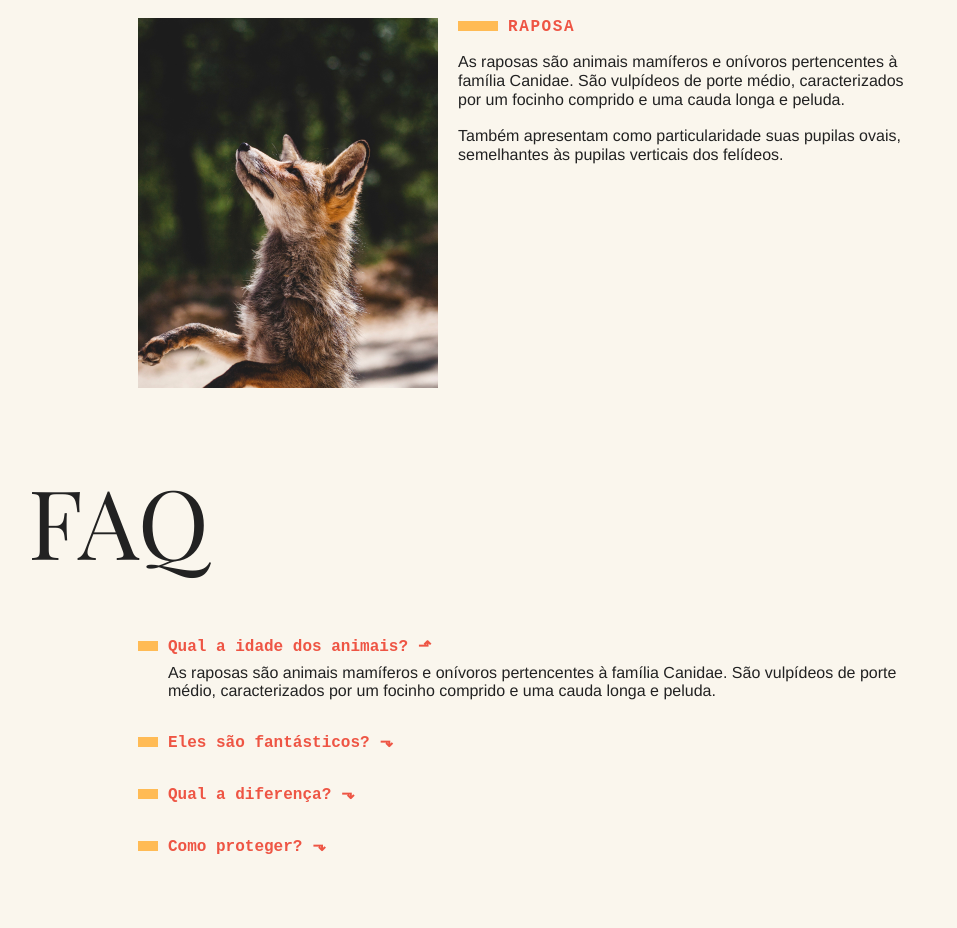
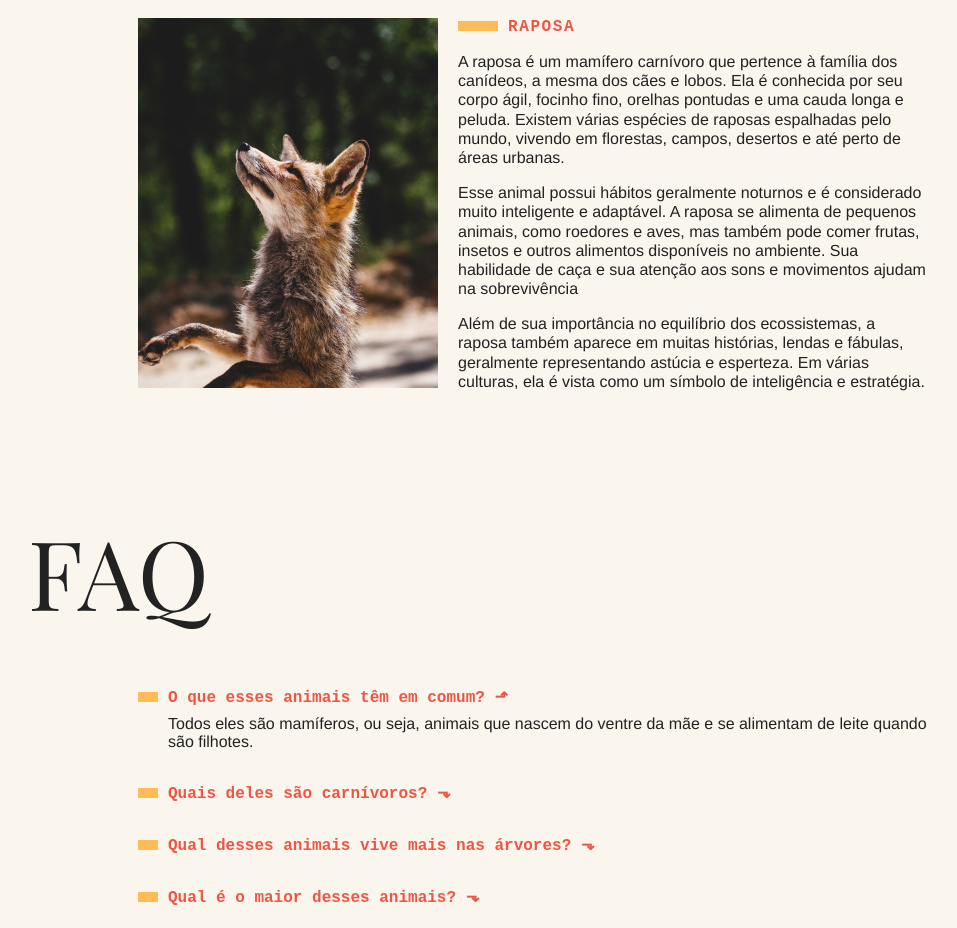
Before and after one commit to Luigi-Martins/animais-fantasticos, a website built with webpack: page index.html in a window 1280 px wide. Shown: the part 340-1268 px from the top of the page, without its empty margins (162-1119 px from the left). Built offline with nearby package versions, Linux system fonts and the light colour scheme; no server answers.

Commit message:
tabnav transformado em classe e ajuste na descrição/perguntas dos animais.

```diff
--- a/index.html
+++ b/index.html
@@ -56,58 +56,41 @@
       <div class="animais-descricao" data-tab="content">
         <section data-anime="show-right">
           <h2>Raposa</h2>
-          <p>As raposas são animais mamíferos e onívoros pertencentes à família Canidae. São vulpídeos de porte médio, caracterizados
-            por um focinho comprido e uma cauda longa e peluda.</p>
-          <p>Também apresentam como particularidade suas pupilas ovais, semelhantes às pupilas verticais dos felídeos.</p>
+          <p>A raposa é um mamífero carnívoro que pertence à família dos canídeos, a mesma dos cães e lobos. Ela é conhecida por seu corpo ágil, focinho fino, orelhas pontudas e uma cauda longa e peluda. Existem várias espécies de raposas espalhadas pelo mundo, vivendo em florestas, campos, desertos e até perto de áreas urbanas.</p>
+          <p>Esse animal possui hábitos geralmente noturnos e é considerado muito inteligente e adaptável. A raposa se alimenta de pequenos animais, como roedores e aves, mas também pode comer frutas, insetos e outros alimentos disponíveis no ambiente. Sua habilidade de caça e sua atenção aos sons e movimentos ajudam na sobrevivência</p>
+          <p>Além de sua importância no equilíbrio dos ecossistemas, a raposa também aparece em muitas histórias, lendas e fábulas, geralmente representando astúcia e esperteza. Em várias culturas, ela é vista como um símbolo de inteligência e estratégia.</p>
+
         </section>
 
         <section data-anime="show-right">
           <h2>Esquilo</h2>
-          <p>As raposas são animais mamíferos e onívoros pertencentes à família Canidae. São vulpídeos de porte médio, caracterizados
-            por um focinho comprido e uma cauda longa e peluda.</p>
-          <p>Também apresentam como particularidade suas pupilas ovais, semelhantes às pupilas verticais dos felídeos.</p>
-          <p>De cerca de 40 espécies reconhecidas como raposas, somente 12 pertencem ao gênero Vulpes das "raposas verdadeiras", do
-            qual a raposa vermelha é a mais comum.</p>
-          <p>Também apresentam como particularidade suas pupilas ovais, semelhantes às pupilas verticais dos felídeos.</p>
-          <p>De cerca de 40 espécies reconhecidas como raposas, somente 12 pertencem ao gênero Vulpes das "raposas verdadeiras", do
-            qual a raposa vermelha é a mais comum.</p>
-          <p>Também apresentam como particularidade suas pupilas ovais, semelhantes às pupilas verticais dos felídeos.</p>
+          <p>O esquilo é um pequeno mamífero roedor conhecido por seu corpo ágil, olhos grandes e cauda longa e bem peluda. Ele pertence à família dos esquilídeos e pode ser encontrado em várias partes do mundo, principalmente em florestas, parques e áreas arborizadas.</p>
+          <p>Esse animal é muito ativo durante o dia e passa grande parte do tempo procurando alimento. O esquilo se alimenta principalmente de nozes, sementes, frutas e às vezes insetos. Ele também é famoso por guardar comida em diferentes lugares para comer depois, especialmente durante o inverno.</p>
+          <p>Além de serem rápidos e bons escaladores, os esquilos têm um papel importante na natureza, pois ajudam a espalhar sementes e contribuem para o crescimento de novas plantas. Sua aparência simpática e comportamento curioso fazem com que sejam animais bastante admirados.</p>
         </section>
         <section data-anime="show-down">
           <h2>Urso</h2>
-          <p>As raposas são animais mamíferos e onívoros pertencentes à família Canidae. São vulpídeos de porte médio, caracterizados
-            por um focinho comprido e uma cauda longa e peluda.</p>
-          <p>Também apresentam como particularidade suas pupilas ovais, semelhantes às pupilas verticais dos felídeos.</p>
-          <p>De cerca de 40 espécies reconhecidas como raposas, somente 12 pertencem ao gênero Vulpes das "raposas verdadeiras", do
-            qual a raposa vermelha é a mais comum.</p>
-          <p>Também apresentam como particularidade suas pupilas ovais, semelhantes às pupilas verticais dos felídeos.</p>
+          <p>O urso é um mamífero de grande porte pertencente à família dos ursídeos. Ele possui corpo forte, patas grandes com garras afiadas e uma pelagem espessa que ajuda a protegê-lo do frio. Os ursos vivem em diferentes regiões do mundo, como florestas, montanhas e áreas geladas.</p>
+          <p>Esse animal pode ter alimentação variada, dependendo da espécie. Muitos ursos são onívoros, ou seja, comem tanto plantas quanto carne, incluindo frutas, raízes, peixes, insetos e pequenos animais. Algumas espécies também passam por um período de hibernação durante o inverno, quando ficam longos períodos descansando.</p>
+          <p>Os ursos são importantes para o equilíbrio da natureza e também aparecem em muitas histórias, símbolos e culturas ao redor do mundo. Apesar de sua aparência forte e imponente, muitas espécies enfrentam ameaças devido à perda de habitat e à ação humana.</p>
         </section>
         <section data-anime="show-down">
           <h2>Lobo</h2>
-          <p>As raposas são animais mamíferos e onívoros pertencentes à família Canidae. São vulpídeos de porte médio, caracterizados
-            por um focinho comprido e uma cauda longa e peluda.</p>
-          <p>Também apresentam como particularidade suas pupilas ovais, semelhantes às pupilas verticais dos felídeos.</p>
-          <p>De cerca de 40 espécies reconhecidas como raposas, somente 12 pertencem ao gênero Vulpes das "raposas verdadeiras", do
-            qual a raposa vermelha é a mais comum.</p>
-          <p>Também apresentam como particularidade suas pupilas ovais, semelhantes às pupilas verticais dos felídeos.</p>
+          <p>O lobo é um mamífero carnívoro da família dos canídeos, a mesma dos cães, raposas e coiotes. Ele possui corpo forte, focinho alongado, orelhas pontudas e uma pelagem espessa que pode variar de cor, como cinza, branco, preto ou marrom. Os lobos vivem principalmente em florestas, montanhas, tundras e planícies.</p>
+          <p>Esse animal é conhecido por viver e caçar em **alcateias**, que são grupos organizados com hierarquia. Os lobos se comunicam através de uivos, sons e linguagem corporal, o que ajuda a manter o grupo unido. Sua alimentação é baseada principalmente em carne, como cervos, alces e outros animais de médio porte.</p>
+          <p>Os lobos têm um papel importante no equilíbrio dos ecossistemas, pois ajudam a controlar a população de outros animais. Ao longo da história, eles também apareceram em muitas lendas, histórias e culturas, sendo frequentemente associados à força, lealdade e espírito de grupo.</p>
         </section>
         <section data-anime="show-right">
           <h2>Macaco</h2>
-          <p>As raposas são animais mamíferos e onívoros pertencentes à família Canidae. São vulpídeos de porte médio, caracterizados
-            por um focinho comprido e uma cauda longa e peluda.</p>
-          <p>Também apresentam como particularidade suas pupilas ovais, semelhantes às pupilas verticais dos felídeos.</p>
-          <p>De cerca de 40 espécies reconhecidas como raposas, somente 12 pertencem ao gênero Vulpes das "raposas verdadeiras", do
-            qual a raposa vermelha é a mais comum.</p>
-          <p>Também apresentam como particularidade suas pupilas ovais, semelhantes às pupilas verticais dos felídeos.</p>
+          <p>O macaco é um mamífero pertencente ao grupo dos primatas, o mesmo grupo dos humanos e dos gorilas. Ele é conhecido por seu corpo ágil, mãos que conseguem segurar objetos e, em muitas espécies, uma cauda que ajuda no equilíbrio. Os macacos vivem principalmente em florestas tropicais, onde passam grande parte do tempo nas árvores.</p>
+          <p>Esses animais são muito inteligentes e costumam viver em grupos. Eles se comunicam por sons, expressões faciais e movimentos do corpo. A alimentação dos macacos geralmente inclui frutas, folhas, sementes, flores e, às vezes, insetos ou pequenos animais.</p>
+          <p>Os macacos têm um papel importante na natureza, pois ajudam a espalhar sementes e contribuem para o crescimento das florestas. Além disso, são conhecidos por seu comportamento curioso, brincalhão e por sua grande capacidade de aprendizado.</p>
         </section>
         <section data-anime="show-right">
           <h2>Leão</h2>
-          <p>As raposas são animais mamíferos e onívoros pertencentes à família Canidae. São vulpídeos de porte médio, caracterizados
-            por um focinho comprido e uma cauda longa e peluda.</p>
-          <p>Também apresentam como particularidade suas pupilas ovais, semelhantes às pupilas verticais dos felídeos.</p>
-          <p>De cerca de 40 espécies reconhecidas como raposas, somente 12 pertencem ao gênero Vulpes das "raposas verdadeiras", do
-            qual a raposa vermelha é a mais comum.</p>
-          <p>Também apresentam como particularidade suas pupilas ovais, semelhantes às pupilas verticais dos felídeos.</p>
+          <p>O leão é um grande mamífero carnívoro da família dos felinos. Ele é conhecido por seu corpo forte, dentes afiados e, no caso dos machos, pela grande juba ao redor da cabeça. Os leões vivem principalmente nas savanas e campos abertos da África, embora também tenham existido em outras regiões no passado.</p>
+          <p>Esse animal é famoso por viver em grupos chamados **bandos** ou **alcateias de leões**, algo incomum entre os felinos. Dentro do grupo, as leoas geralmente são responsáveis pela caça, enquanto o macho protege o território. Sua alimentação é baseada principalmente em carne, como zebras, antílopes e outros animais de médio e grande porte.</p>
+          <p>O leão é frequentemente chamado de **“rei da selva”** por causa de sua força, presença imponente e posição no topo da cadeia alimentar. Ao longo da história, ele também se tornou um símbolo de coragem, poder e liderança em diversas culturas ao redor do mundo.</p>
         </section>
       </div>
     </section>
@@ -115,14 +98,14 @@
     <section class="grid-section faq" data-anime="scroll" id="faq">
       <h1 class="titulo">FAQ</h1>
       <dl class="faq-lista" data-anime="accordion">
-        <dt>Qual a idade dos animais?</dt>
-        <dd>As raposas são animais mamíferos e onívoros pertencentes à família Canidae. São vulpídeos de porte médio, caracterizados por um focinho comprido e uma cauda longa e peluda.</dd>
-        <dt>Eles são fantásticos?</dt>
-        <dd>Também apresentam como particularidade suas pupilas ovais, semelhantes às pupilas verticais dos felídeos.</dd>
-        <dt>Qual a diferença?</dt>
-        <dd>As raposas são animais mamíferos e onívoros pertencentes à família Canidae. São vulpídeos de porte médio, caracterizados por um focinho comprido e uma cauda longa e peluda.</dd>
-        <dt>Como proteger?</dt>
-        <dd>Também apresentam como particularidade suas pupilas ovais, semelhantes às pupilas verticais dos felídeos.</dd>
+        <dt>O que esses animais têm em comum?</dt>
+        <dd>Todos eles são mamíferos, ou seja, animais que nascem do ventre da mãe e se alimentam de leite quando são filhotes.</dd>
+        <dt>Quais deles são carnívoros?</dt>
+        <dd>O leão, o lobo e a raposa são principalmente carnívoros, pois se alimentam de outros animais.</dd>
+        <dt>Qual desses animais vive mais nas árvores?</dt>
+        <dd>O macaco e o esquilo passam grande parte do tempo nas árvores, onde encontram alimento e proteção.</dd>
+        <dt>Qual é o maior desses animais?</dt>
+        <dd>O urso é o maior entre eles, podendo pesar centenas de quilos dependendo da espécie.</dd>
       </dl>
     </section>
 
--- a/js/modules/tabnav.js
+++ b/js/modules/tabnav.js
@@ -1,22 +1,31 @@
-export default function initTabNav() {
-  const tabMenu = document.querySelectorAll('[data-tab="menu"] li');
-  const tabContent = document.querySelectorAll('[data-tab="content"] section');
-
-  function activeTab(index) {
-    tabContent.forEach((section) => {
-      section.classList.remove('ativo');
-    });
-    const direcao = tabContent[index].dataset.anime;
-    tabContent[index].classList.add('ativo', direcao);
+export default class TabNav {
+  constructor(menu, content) {
+    this.tabMenu = document.querySelectorAll(menu);
+    this.tabContent = document.querySelectorAll(content);
+    this.activeClass = "ativo";
   }
 
-  if (tabMenu.length && tabContent.length) {
-    tabContent[0].classList.add('ativo');
+  // Ativa a tab de acordo com o inde da mesma
+  activeTab(index) {
+    this.tabContent.forEach((section) => {
+      section.classList.remove(this.activeClass);
+    });
+    const direcao = this.tabContent[index].dataset.anime;
+    this.tabContent[index].classList.add(this.activeClass, direcao);
+  }
 
-    tabMenu.forEach((itemMenu, index) => {
-      itemMenu.addEventListener('click', () => {
-        activeTab(index);
-      });
+  // Adiciona os eventos nas tabs
+  addTabNavEvent() {
+    this.tabMenu.forEach((itemMenu, index) => {
+      itemMenu.addEventListener("click", () => this.activeTab(index));
     });
   }
+
+  init() {
+    if (this.tabMenu.length && this.tabContent.length) {
+      // ativar primeiro item
+      this.activeTab(0);
+      this.addTabNavEvent();
+    }
+  }
 }
--- a/js/script.js
+++ b/js/script.js
@@ -1,6 +1,6 @@
 import ScrollSuave from "./modules/scroll-suave.js";
 import Accordion from "./modules/accordion.js";
-import initTabNav from "./modules/tabnav.js";
+import TabNav from "./modules/tabnav.js";
 import initModal from "./modules/modal.js";
 import initTooltip from "./modules/tooltip.js";
 import initDropdownMenu from "./modules/dropdown-menu.js";
@@ -17,7 +17,12 @@ const accordion = new Accordion('[data-anime="accordion"] dt');
 
 accordion.init();
 
-initTabNav();
+const tabNav = new TabNav(
+  '[data-tab="menu"] li',
+  '[data-tab="content"] section',
+);
+tabNav.init();
+
 initModal();
 initTooltip();
 initDropdownMenu();
```
Also changed, not shown: main.js (+2 -2 lines).
